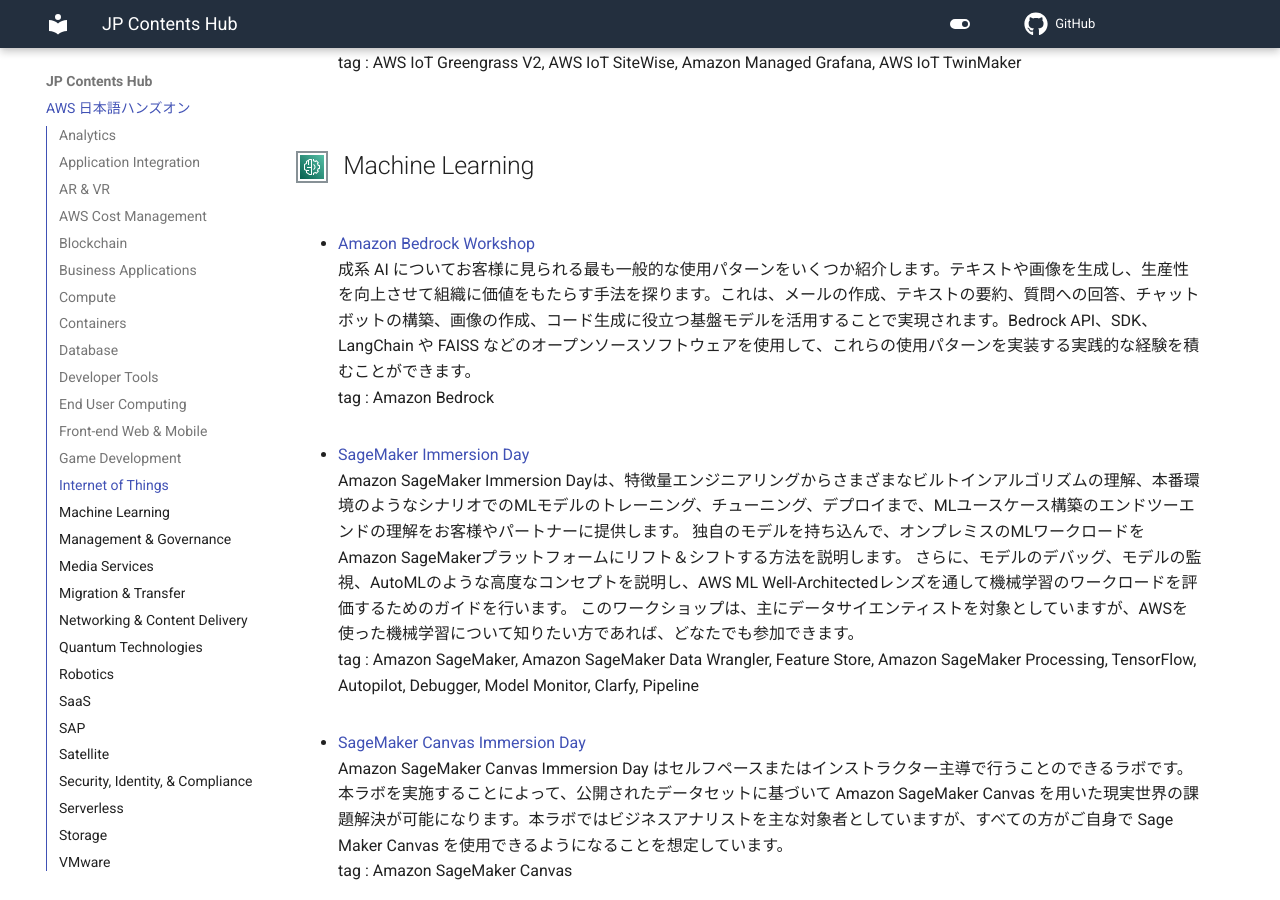
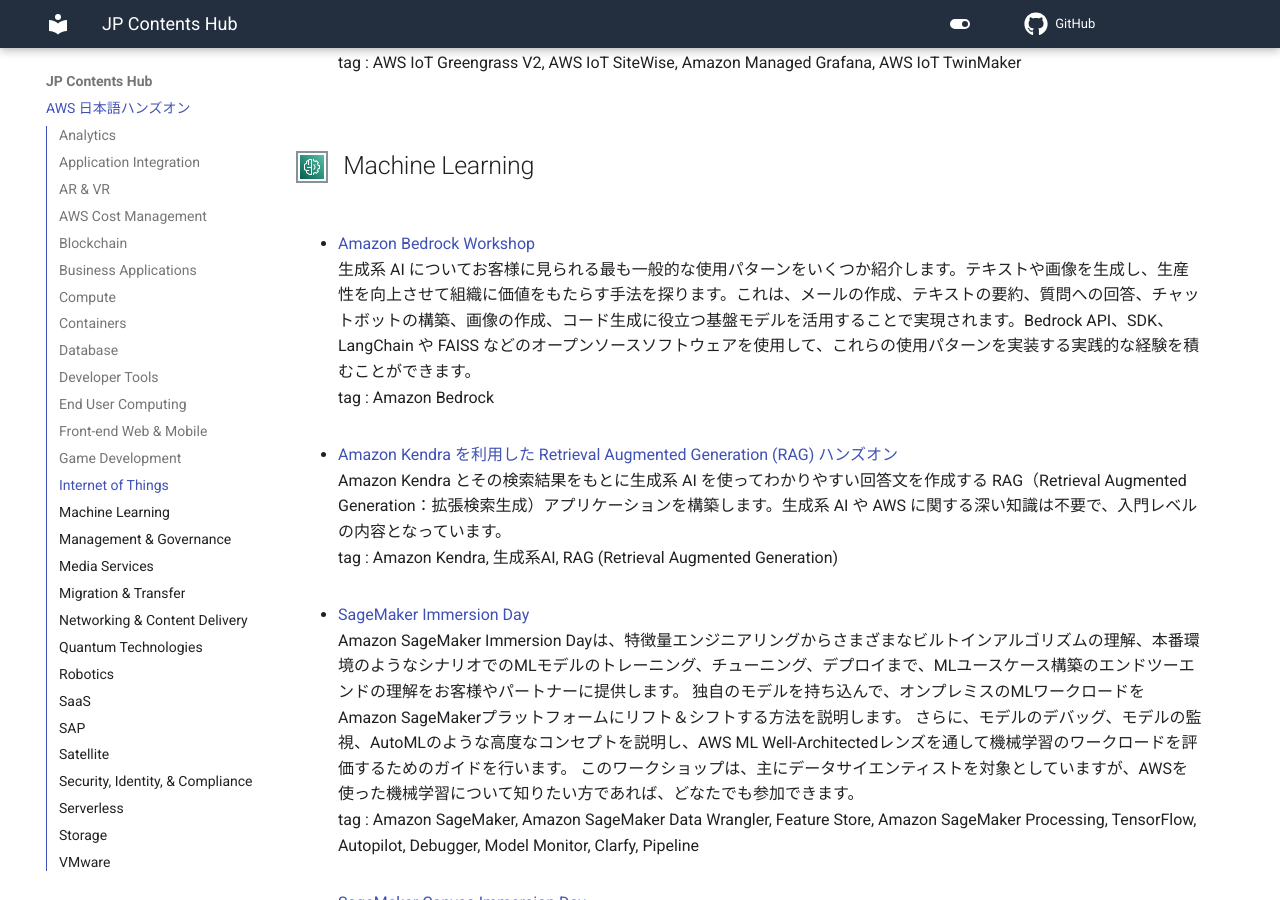
Before and after one commit to aws-samples/jp-contents-hub, an MkDocs documentation site: the page built from content/index.md, in a window 1280 px wide and 900 px high, scrolled down 17918 px. Built offline with MkDocs 1.6.1 and Material for MkDocs 9.7.7, drawn with Linux system fonts in a browser that asks for light colours; comment, search, counter and statistics services are not loaded.

Commit message:
add: 新規ハンズオンコンテンツ追加

```diff
--- a/content/index.md
+++ b/content/index.md
@@ -457,8 +457,12 @@
 
 ## ![image]([img/Arch-Category_Machine-Learning_16.png]()) Machine Learning
 - <a href="https://catalog.us-east-1.prod.workshops.aws/workshops/a4bdb007-5600-4368-81c5-ff5b4154f518/ja-JP" target="_blank" onclick="sendClickCount()" onauxclick="sendClickCount()">Amazon Bedrock Workshop</a>
-成系 AI についてお客様に見られる最も一般的な使用パターンをいくつか紹介します。テキストや画像を生成し、生産性を向上させて組織に価値をもたらす手法を探ります。これは、メールの作成、テキストの要約、質問への回答、チャットボットの構築、画像の作成、コード生成に役立つ基盤モデルを活用することで実現されます。Bedrock API、SDK、LangChain や FAISS などのオープンソースソフトウェアを使用して、これらの使用パターンを実装する実践的な経験を積むことができます。
+生成系 AI についてお客様に見られる最も一般的な使用パターンをいくつか紹介します。テキストや画像を生成し、生産性を向上させて組織に価値をもたらす手法を探ります。これは、メールの作成、テキストの要約、質問への回答、チャットボットの構築、画像の作成、コード生成に役立つ基盤モデルを活用することで実現されます。Bedrock API、SDK、LangChain や FAISS などのオープンソースソフトウェアを使用して、これらの使用パターンを実装する実践的な経験を積むことができます。
 tag : Amazon Bedrock
+
+- <a href="https://catalog.us-east-1.prod.workshops.aws/workshops/6708bce5-6aa3-4acb-89f7-85c39c006c8c/en-US" target="_blank" onclick="sendClickCount()" onauxclick="sendClickCount()">Amazon Kendra を利用した Retrieval Augmented Generation (RAG) ハンズオン</a>
+Amazon Kendra とその検索結果をもとに生成系 AI を使ってわかりやすい回答文を作成する RAG（Retrieval Augmented Generation：拡張検索生成）アプリケーションを構築します。生成系 AI や AWS に関する深い知識は不要で、入門レベルの内容となっています。
+tag : Amazon Kendra, 生成系AI, RAG (Retrieval Augmented Generation)
 
 - <a href="https://catalog.us-east-1.prod.workshops.aws/workshops/63069e26-921c-4ce1-9cc7-dd882ff62575/ja-JP" target="_blank" onclick="sendClickCount()" onauxclick="sendClickCount()">SageMaker Immersion Day</a>
 Amazon SageMaker Immersion Dayは、特徴量エンジニアリングからさまざまなビルトインアルゴリズムの理解、本番環境のようなシナリオでのMLモデルのトレーニング、チューニング、デプロイまで、MLユースケース構築のエンドツーエンドの理解をお客様やパートナーに提供します。 独自のモデルを持ち込んで、オンプレミスのMLワークロードをAmazon SageMakerプラットフォームにリフト＆シフトする方法を説明します。 さらに、モデルのデバッグ、モデルの監視、AutoMLのような高度なコンセプトを説明し、AWS ML Well-Architectedレンズを通して機械学習のワークロードを評価するためのガイドを行います。 このワークショップは、主にデータサイエンティストを対象としていますが、AWSを使った機械学習について知りたい方であれば、どなたでも参加できます。
```
Also changed, not shown: README.md (+5 -0 lines).
